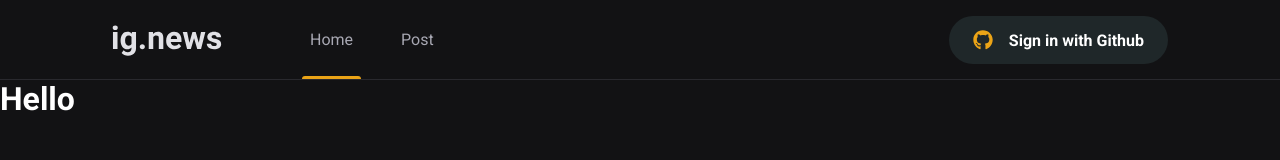
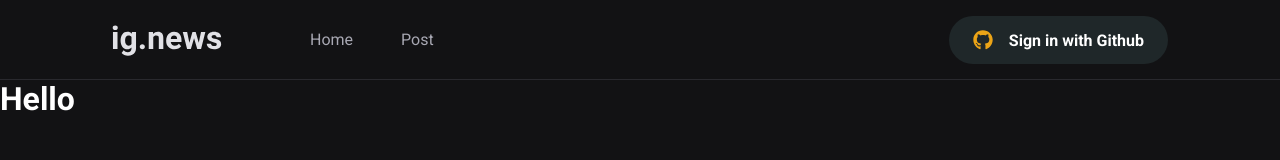
Before and after one commit to Gabrielmxn/ig-news, a Next.js app: page /post in a window 1280 px wide. Shown: the top 160 px of the page. Built offline with nearby package versions, Linux system fonts and the light colour scheme; no server answers.

Commit message:
:sparkles: Mudança de rota no menu

```diff
--- a/src/components/Header/index.tsx
+++ b/src/components/Header/index.tsx
@@ -1,14 +1,27 @@
+import Link from 'next/link';
+import { useRouter } from 'next/router';
+import { useState } from 'react';
 import { SignInButton } from '../SignInButton';
 import styles from './styles.module.scss';
 
+interface TypePageSelect{
+  home: boolean;
+  post: boolean;
+}
 export function Header(){
+  const router = useRouter()
+
   return(
     <header className={styles.headerContainer}>
       <div className={styles.headerContent}>
         <img src="/images/logo.svg" alt="Logo" />
         <nav>
-          <a className={styles.active} href="">Home</a>
-          <a href="">Post</a>
+          <Link href="/">
+            <a className={router.asPath === '/' ? styles.active : ''}>Home</a>
+          </Link>
+          <Link href="/posts">
+            <a className={router.asPath === '/posts' ? styles.active : ''}>Post</a>
+          </Link>
         </nav>
         <SignInButton />
       </div>
```
